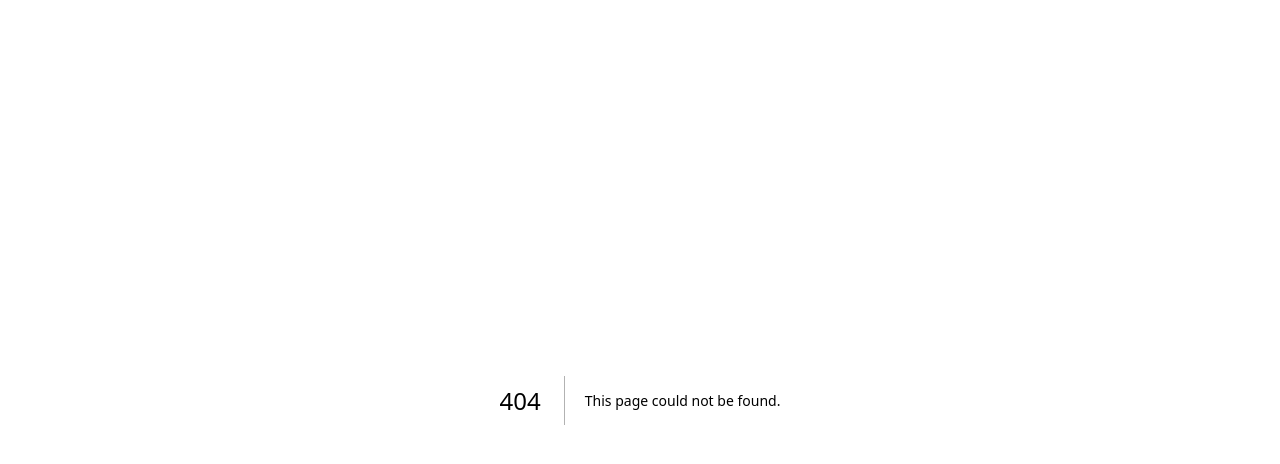
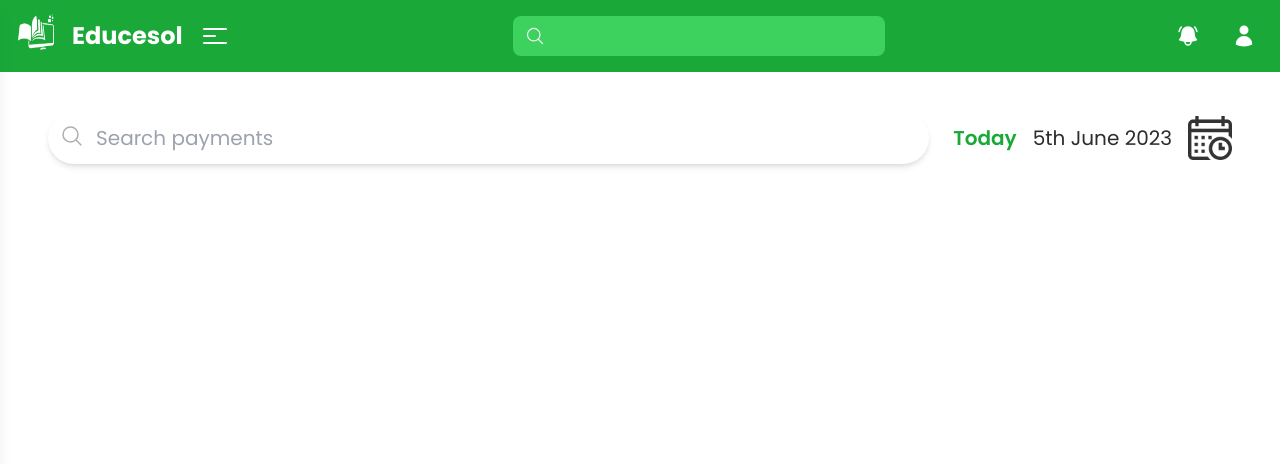
Before and after one commit to samueldobi/Edusol, a Next.js app in the folder parent-web-app/: page /dashboard/payment in a window 1280 px wide. Before the commit this address had no page. Shown: the top 464 px of the page. Built offline with nearby package versions, Linux system fonts and the light colour scheme.

Commit message:
setting up the nav pages

```diff
--- /dev/null
+++ b/parent-web-app/app/dashboard/activities/page.tsx
@@ -0,0 +1,3 @@
+export default function Page() {
+  return <p>Activities</p>;
+}
--- /dev/null
+++ b/parent-web-app/app/dashboard/assignment/page.tsx
@@ -0,0 +1,3 @@
+export default function Page() {
+  return <p>Assignments</p>;
+}
--- /dev/null
+++ b/parent-web-app/app/dashboard/calendar/page.tsx
@@ -0,0 +1,3 @@
+export default function Page() {
+  return <p>Calendar</p>;
+}
--- /dev/null
+++ b/parent-web-app/app/dashboard/lesson-notes/page.tsx
@@ -0,0 +1,3 @@
+export default function Page() {
+  return <p>Lesson Notes</p>;
+}
--- /dev/null
+++ b/parent-web-app/app/dashboard/payment/page.tsx
@@ -0,0 +1,23 @@
+import { MagnifyingGlassIcon } from '@heroicons/react/24/outline';
+export default function Page() {
+  return (
+    <div className="w-full">
+      <div className="flex justify-between items-center mb-4 space-x-6">
+        <div className="flex-1 relative">
+          <input
+            placeholder="Search payments"
+            className=" shadow-md rounded-full pl-12 py-3 w-full font-normal text-xl text-[#2C2C2C] focus:outline-[#2C2C2C]"
+          />
+          <MagnifyingGlassIcon className="absolute left-3 top-3 w-6 h-6 text-[#AEAEAE]" />
+        </div>
+
+        <div className="text-xl flex items-center space-x-4">
+          <span className="text-[#1AA939] font-semibold">Today</span>{' '}
+          <span className="font-normal text-[#2C2C2C]">5th June 2023</span>
+          <img src="/calendar.png" className="w-11 h-11 opacity-80" />
+        </div>
+      </div>
+
+    </div>
+  );
+}
--- /dev/null
+++ b/parent-web-app/app/dashboard/profile/page.tsx
@@ -0,0 +1,3 @@
+export default function Page() {
+  return <p>Profile</p>;
+}
--- /dev/null
+++ b/parent-web-app/app/dashboard/result/page.tsx
@@ -0,0 +1,3 @@
+export default function Page() {
+  return <p>Result</p>;
+}
--- /dev/null
+++ b/parent-web-app/app/dashboard/teacher/page.tsx
@@ -0,0 +1,3 @@
+export default function Page() {
+  return <p>Teacher</p>;
+}
--- /dev/null
+++ b/parent-web-app/app/dashboard/users/page.tsx
@@ -0,0 +1,3 @@
+export default function Page() {
+  return <p>Users</p>;
+}
--- a/parent-web-app/app/ui/dashboard/recent-payment-table.tsx
+++ b/parent-web-app/app/ui/dashboard/recent-payment-table.tsx
@@ -46,7 +46,7 @@ const data = [
   },
 ];
 
-const RecentPaymentsTable = () => {
+export default function RecentPaymentsTable() {
   return (
     <div className="bg-white rounded-lg shadow-md overflow-x-auto">
       <p className="font-medium p-4 uppercase">Recent Payments</p>
@@ -175,5 +175,3 @@ const RecentPaymentsTable = () => {
     </div>
   );
 };
-
-export default RecentPaymentsTable;
```
Also changed, not shown: parent-web-app/public/calendar.png (added).
